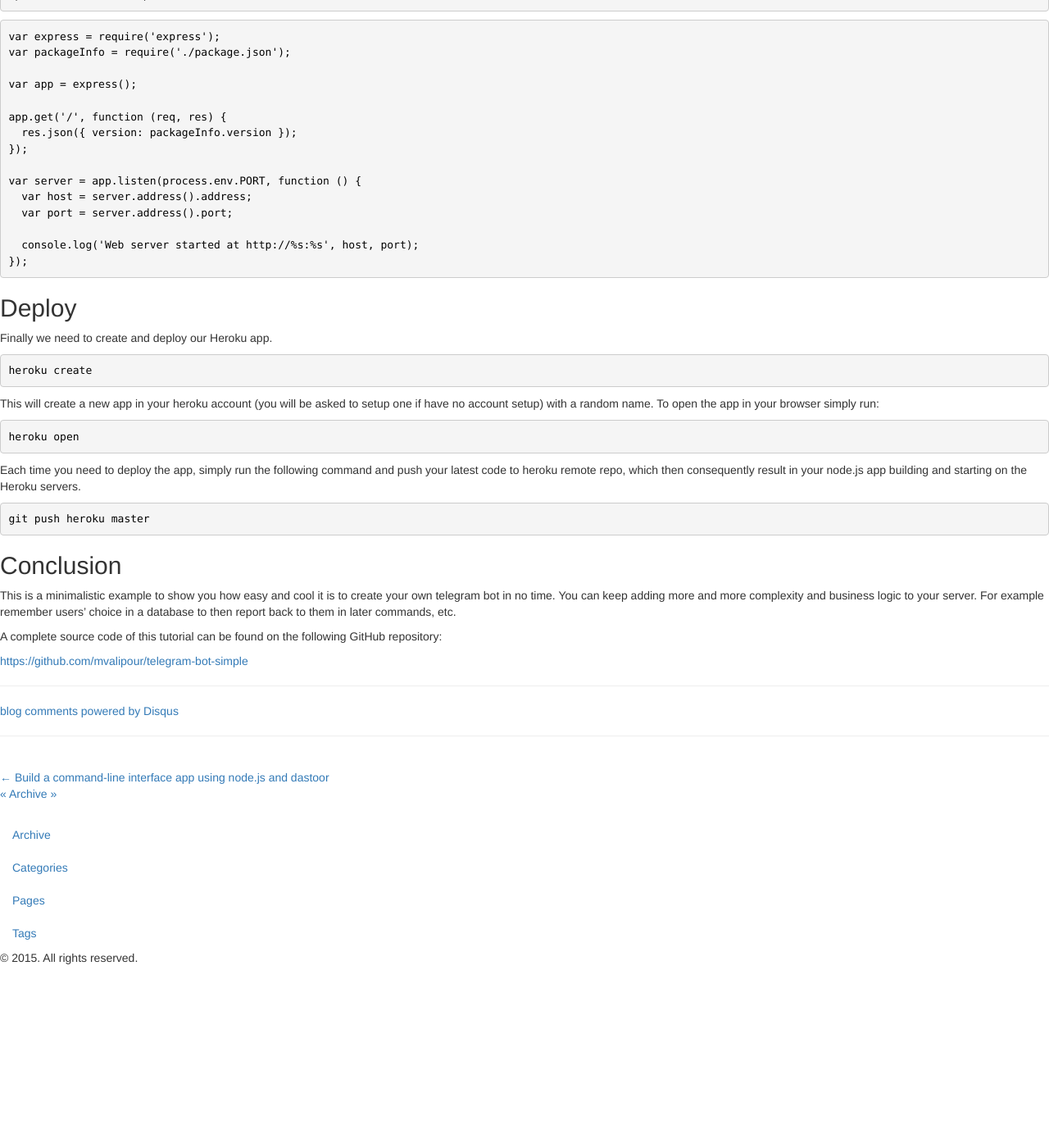
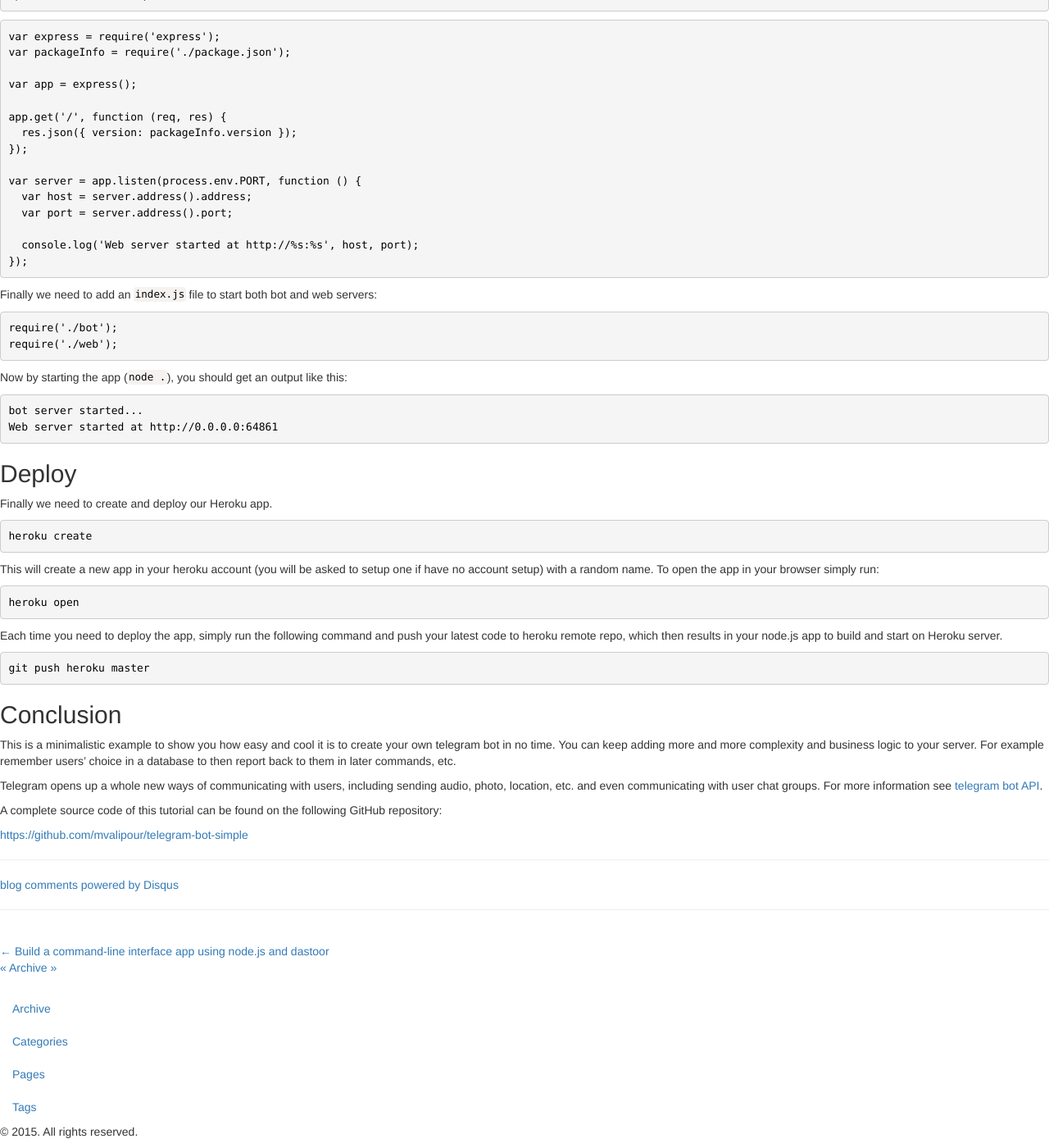
Before and after one commit to mvalipour/mvalipour.github.io, a Jekyll site: the page built from _posts/2015-11-10-build-telegram-bot-nodejs-heroku.md, in a window 1280 px wide and 1400 px high, scrolled down 2234 px. Shown: the whole window at 82% size. Built offline with Jekyll 4.4.1, drawn with Linux system fonts in a browser that asks for light colours; nearby versions of some CDN libraries; library files that are not in the unit come from our copies; Markdown is read by kramdown in place of the engine named in the settings; comment, search, counter and statistics services are not loaded; before the commit the page ends 3422 px from its top, so only the background shows below that; some of the changed text lies outside the part shown.

Commit message:
post edit

````diff
--- a/_posts/2015-11-10-build-telegram-bot-nodejs-heroku.md
+++ b/_posts/2015-11-10-build-telegram-bot-nodejs-heroku.md
@@ -9,7 +9,7 @@ tags: [nodejs, heroku, telegram]
 
 A little while ago I started using [telegram](https://telegram.org/) as my messaging app (admittedly along-side dozen other apps). But it didn't take long till I realized, there is something different about telegram which is really cool. It's [almost] fully open-source and more importantly highly programmable, so much that they natively support bots! and quickly I found myself wanting to write my own bot.
 
-In this article I will take you through the steps of how to write a very simple telegram bot that interacts with the user on telegram and delivers a service. You can use this as a starting-point for building your more complex bots.
+In this article I will take you through the steps of how to write a very simple telegram bot that interacts with users on telegram and delivers a service. You can use this as a starting-point for building your more complex bots.
 
 <!--more-->
 
@@ -27,14 +27,14 @@ Simply type:
 
 and you will be asked to provide a `name` and `identifier` for your bot. Once done, BotFather will give you a `token` which is what you need to configure in your server component later in this article.
 
-## Domain
+## Problem domain
 
 For the sake of this tutorial, let's assume we need our bot to support the following two commands:
 
 - `/say_hello <your-name>` to reply `Hello <your-name>`
-- `/sum <num1> <num2> ...` to sum up any given numbers and reply the result
+- `/sum <num1> <num2> ...` to sum up any given numbers and reply with the result
 
-## Write bot server
+## Bot server
 
 Next, we need to write a node.js program that listens to the incoming communications from bot users and responds to them.
 
@@ -103,7 +103,7 @@ Your bot should now be responding to the messages:
 
 ## Http end-point
 
-There are two reasons why we need to add a http end-point to our node.js bot server:
+There are two reasons why we need to add an http end-point to our node.js bot server:
 
 **First of all** to continue enjoying Heroku for free, we want our polling loop to run for-ever on a web role (as oppose to a paid [Heroku scheduler add-on](https://devcenter.heroku.com/articles/scheduler)). Heroku shuts the web role process down, if no http port is listened from the process within 30 seconds.
 
@@ -133,6 +133,20 @@ var server = app.listen(process.env.PORT, function () {
 });
 ```
 
+Finally we need to add an `index.js` file to start both bot and web servers:
+
+```language-javascript
+require('./bot');
+require('./web');
+```
+
+Now by starting the app (`node .`), you should get an output like this:
+
+```language-bash
+bot server started...
+Web server started at http://0.0.0.0:64861
+```
+
 ## Deploy
 
 Finally we need to create and deploy our Heroku app.
@@ -147,7 +161,7 @@ This will create a new app in your heroku account (you will be asked to setup on
 heroku open
 ```
 
-Each time you need to deploy the app, simply run the following command and push your latest code to heroku remote repo, which then consequently result in your node.js app building and starting on the Heroku servers.
+Each time you need to deploy the app, simply run the following command and push your latest code to heroku remote repo, which then results in your node.js app to build and start on Heroku server.
 
 ```language-bash
 git push heroku master
@@ -157,6 +171,8 @@ git push heroku master
 
 This is a minimalistic example to show you how easy and cool it is to create your own telegram bot in no time. You can keep adding more and more complexity and business logic to your server. For example remember users' choice in a database to then report back to them in later commands, etc.
 
+Telegram opens up a whole new ways of communicating with users, including sending audio, photo, location, etc. and even communicating with user chat groups. For more information see [telegram bot API](https://core.telegram.org/bots/api).
+
 A complete source code of this tutorial can be found on the following GitHub repository:
 
 [https://github.com/mvalipour/telegram-bot-simple](https://github.com/mvalipour/telegram-bot-simple)
````
Also changed, not shown: other parts of _posts/2015-11-10-build-telegram-bot-nodejs-heroku.md (+1 -1 lines).
